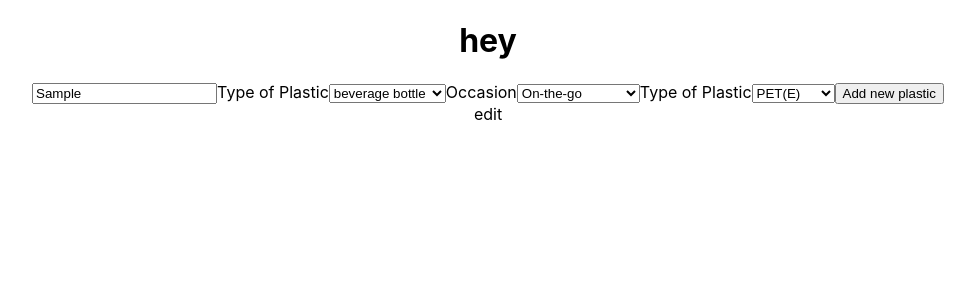
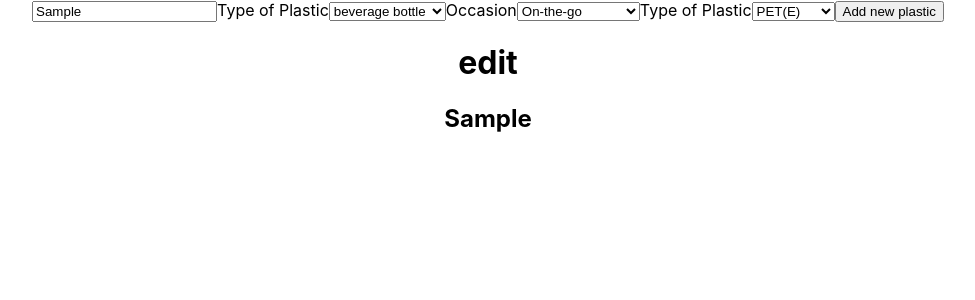
Before and after one commit to scaram02/plastic-cycle, a React (Create React App) app: page / in a window 1280 px wide. Both pictures are taken after typing "Sample" into the empty fields and a click on the button "Add new plastic". Shown: the top 300 px of the page, without its empty margins (152-1127 px from the left). Built offline with nearby package versions, Linux system fonts and the light colour scheme.

Commit message:
add basic plastic list, start edit

```diff
--- a/src/App.js
+++ b/src/App.js
@@ -1,6 +1,7 @@
 // import React, {useEffect, useState} from 'react'
 import AddPlastic from './components/AddPlastic'
 import EditPlastic from './components/EditPlastic';
+import PlasticList from './components/PlasticList'
 import './App.css';
 
 const App = () => {
@@ -10,12 +11,9 @@ const App = () => {
 
   return (
     <div className="App">
-      <h1>hey</h1>
-      <ul>
-
-      </ul>
       <AddPlastic/>
       <EditPlastic/>
+      <PlasticList/>
     </div>
   );
 }
--- a/src/components/AddPlastic.js
+++ b/src/components/AddPlastic.js
@@ -1,42 +1,53 @@
-import React, {useState, useEffect} from 'react'
-import PlasticForm from './PlasticForm'
-import {bindActionCreators} from 'redux'
-import {actionCreators} from '../state/index'
-import {useSelector, useDispatch} from 'react-redux'
+import React, { useState, useEffect } from "react";
+import PlasticForm from "./PlasticForm";
+import { bindActionCreators } from "redux";
+import { actionCreators } from "../state/index";
+import { useSelector, useDispatch } from "react-redux";
 
 const AddPlastic = () => {
+  const blankPlastic = {
+    id: null,
+    plasticName: "",
+    usage: null,
+    occasion: null,
+    typeOfPlastic: null,
+  };
+  const [plastic, setPlastic] = useState(blankPlastic);
 
-    const blankPlastic = {id: null, plasticName: '', usage: null, occasion: null, typeOfPlastic: null}
-    const [plastic, setPlastic] = useState(blankPlastic)
+  const dispatch = useDispatch();
+  const { addPlastic } = bindActionCreators(actionCreators, dispatch);
 
-    const dispatch = useDispatch()
-    const {addPlastic} = bindActionCreators(actionCreators, dispatch)
+  const store = useSelector((state) => state);
+  console.log("this is the permanent store: ", store.plastic.plastic);
 
-    const store = useSelector((state) => state)
-    console.log("this is the permanent store: ", store.plastic)
+  const handleSubmit = (e) => {
+    e.preventDefault();
+    //add the reduxy part here
+    // check laater if handlesubmti can be moved to the form, ad just the redux part stays here to be passed down. idk
+    const { name, value } = e.target;
 
-    const handleSubmit = e => {
-        e.preventDefault()
-        //add the reduxy part here
-        // check laater if handlesubmti can be moved to the form, ad just the redux part stays here to be passed down. idk
-        const {name, value} = e.target;
+    addPlastic({
+      ...plastic,
+      [name]: value,
+      id: store.plastic.plastic.length + 1,
+    });
+  };
 
-        addPlastic({...plastic, [name]: value, id: store.plastic.plastic.length+1})
-    }
+  const handleChange = (e) => {
+    const { name, value } = e.target;
 
-    const handleChange = e => {
-        const {name, value} = e.target;
+    setPlastic({ ...plastic, [name]: value });
+  };
 
-        setPlastic({...plastic, [name]: value})
-    }
+  return (
+    <div>
+      <PlasticForm
+        plastic={plastic}
+        handleSubmit={handleSubmit}
+        handleChange={handleChange}
+      />
+    </div>
+  );
+};
 
-
-    return (
-        <div>
-            <PlasticForm plastic={plastic} handleSubmit={handleSubmit} handleChange={handleChange}/>
-        </div>
-    )
-}
-
-
-export default AddPlastic
+export default AddPlastic;
--- a/src/components/EditPlastic.js
+++ b/src/components/EditPlastic.js
@@ -1,9 +1,14 @@
-import React from 'react'
+import React, { useState, useEffect } from "react";
+import PlasticForm from "./PlasticForm";
 
 const EditPlastic = () => {
+
+
+
+
     return (
         <div>
-            edit
+            <h1>edit</h1>
         </div>
     )
 }
--- a/src/components/PlasticForm.js
+++ b/src/components/PlasticForm.js
@@ -1,12 +1,9 @@
-import React, {useState, useEffect} from 'react'
+import React, { useState, useEffect } from "react";
 
-const PlasticForm = ({plastic, handleSubmit, handleChange}) => {
-
-
+const PlasticForm = ({ plastic, handleSubmit, handleChange }) => {
   return (
     <div>
       <form onSubmit={handleSubmit}>
-
         <input
           type="text"
           placeholder="name this"
@@ -17,9 +14,11 @@ const PlasticForm = ({plastic, handleSubmit, handleChange}) => {
 
         <label htmlFor="usage">Type of Plastic</label>
         <select name="usage" id="usage" onChange={handleChange}>
-            <option value="beverage ottle">beverage bottle</option>
+          <option value="beverage bottle">beverage bottle</option>
           <option value="food packaging">food packagine</option>
-            <option value="laundry and cleaning packaging">other packaging</option>
+          <option value="laundry and cleaning packaging">
+            other packaging
+          </option>
           <option value="cosmetics">cosmetics</option>
           <option value="plastic bags">plastic bags</option>
           <option value="styrofoam">styrofoam</option>
@@ -49,7 +48,7 @@ const PlasticForm = ({plastic, handleSubmit, handleChange}) => {
         <button>Add new plastic</button>
       </form>
     </div>
-    )
-}
+  );
+};
 
-export default PlasticForm
+export default PlasticForm;
--- /dev/null
+++ b/src/components/PlasticList.js
@@ -0,0 +1,29 @@
+import React, { useState, useEffect } from "react";
+import { useSelector } from "react-redux";
+
+
+const PlasticList = () => {
+
+    const store = useSelector((state) => state.plastic.plastic);
+
+    useEffect(() => {
+        console.log("i am the store", store)
+    })
+
+
+    return (
+        <div>
+
+                {store && store.map((plastic) => (
+                    <div key={plastic.id}>
+                    <h2>{plastic.plasticName}</h2>
+                    <p>{plastic.typeOfPlastic}</p>
+                    </div>
+                ))}
+
+        </div>
+    )
+}
+
+
+export default PlasticList
```
Lines whose indentation alone changed are shown as unchanged.
